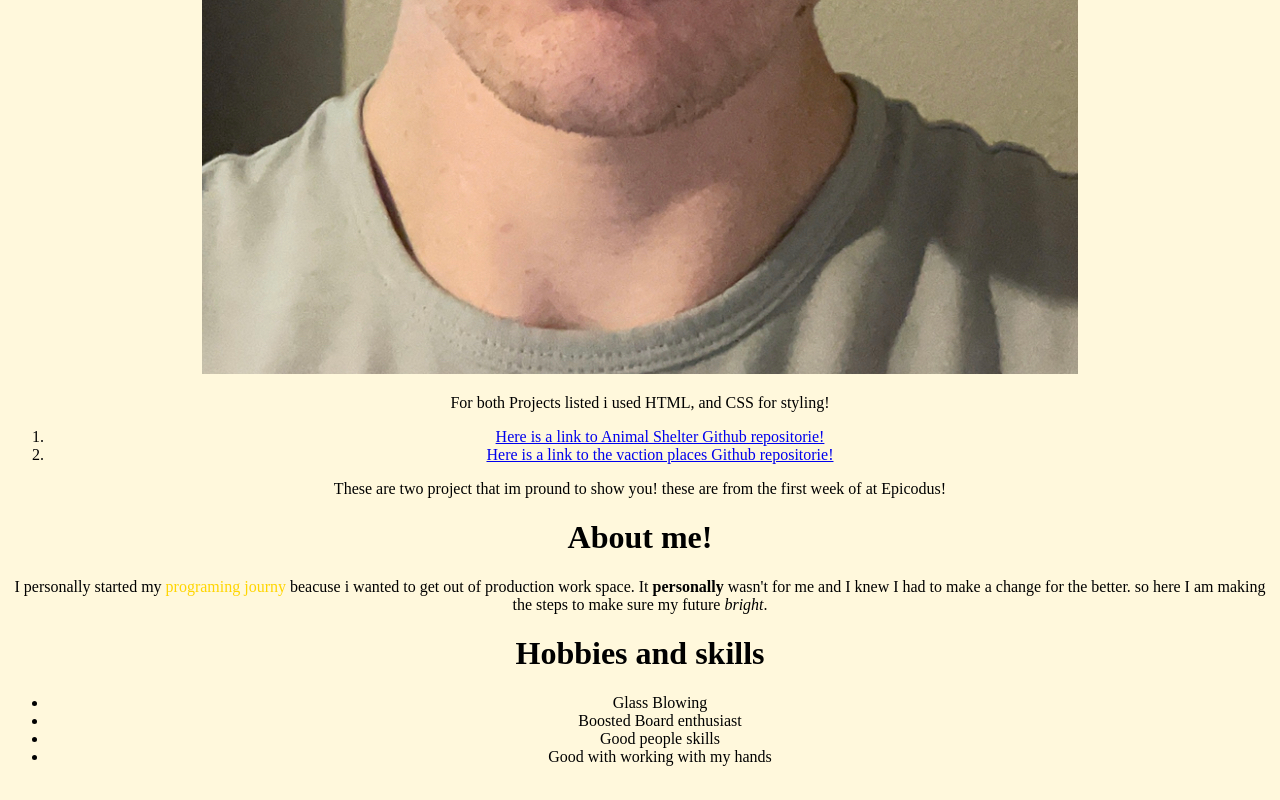
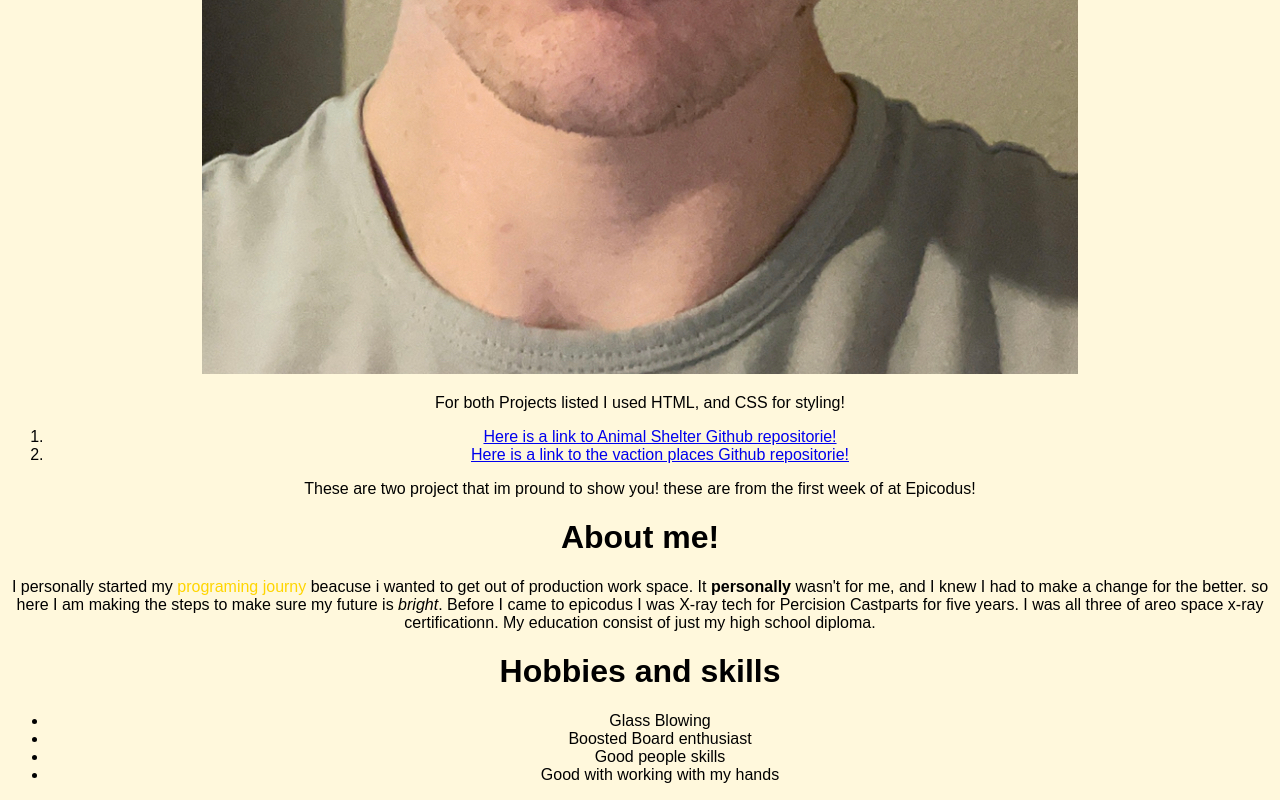
Before and after one commit to BrandonF55/Portfolio-page, a plain HTML site: page index.html in a window 1280 px wide. Shown: the part 1347-2147 px from the top of the page. Drawn offline with Linux system fonts and the light colour scheme.

Commit message:
now have all the font on the page Arial font.

```diff
--- a/css/styles.css
+++ b/css/styles.css
@@ -5,14 +5,19 @@
 
 .Hobbies{
  text-align: center;
+ font-family: Arial, Helvetica, sans-serif;
 }
 
 .About-me{
   text-align: center;
+  font-family: Arial, Helvetica, sans-serif;
+
 }
 
 .My-projects{
   text-align: center;
+  font-family: Arial, Helvetica, sans-serif;
+
 }
 
 .BF{
--- a/index.html
+++ b/index.html
@@ -10,7 +10,7 @@
   <div class="My-projects">
   <h1 class="BF">Brandon Fenk</h1>
   <img src="IMG_0709.jpg" alt="A picture of me">
-    <p>For both Projects listed i used HTML, and CSS for styling!</p>
+    <p>For both Projects listed I used HTML, and CSS for styling!</p>
   <ol>
     <li> <a href="https://github.com/BrandonF55/Animal-shelter.git"> Here is a link to Animal Shelter Github repositorie!</a></li>
     <li> <a href="https://github.com/BrandonF55/vacation-site.git"> Here is a link to the vaction places Github repositorie!</a></li>
@@ -22,8 +22,9 @@
 <div class="About-me">
   <h1> About me!</h1>
   <p>I personally started my <span class="programing-journy">programing journy</span> beacuse i wanted to get out of production work space.
-  It <strong> personally</strong> wasn't for me and I knew I had to make a change for the better. so here
-  I am making the steps to make sure my future <em>bright</em>.
+  It <strong> personally</strong> wasn't for me, and I knew I had to make a change for the better. so here
+  I am making the steps to make sure my future is <em>bright</em>. Before I came to epicodus I was X-ray tech for Percision Castparts for five years.
+  I was all three of areo space x-ray certificationn. My education consist of just my high school diploma.
   </p>
 </div>
 
```
